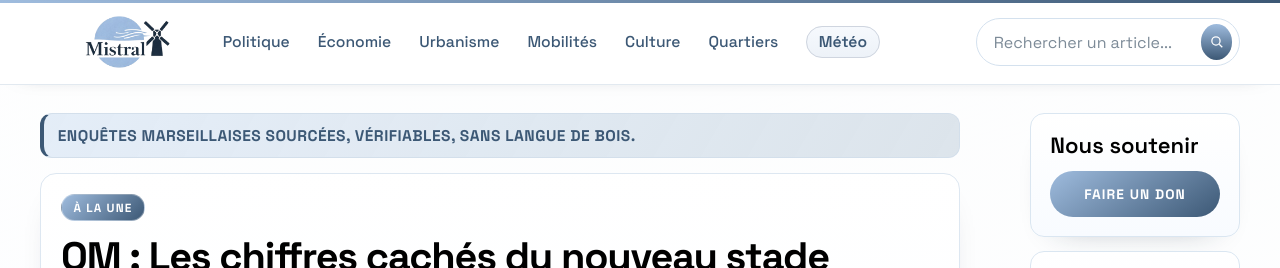
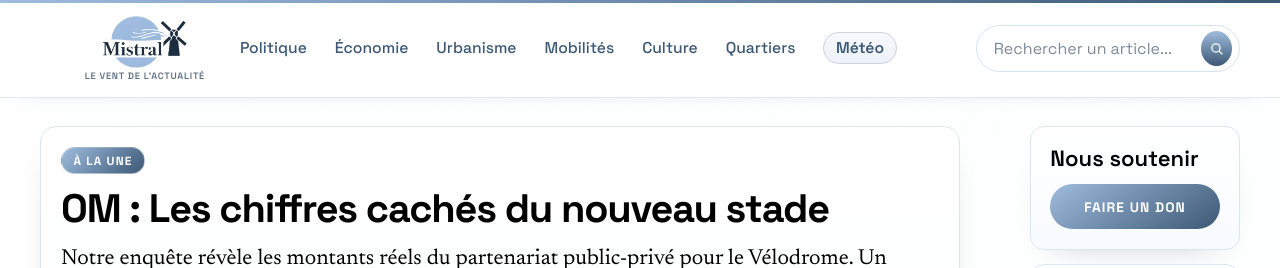
Before and after one commit to philippemaraval/Mistral, a website with bundled scripts: page index.html in a window 1280 px wide. Shown: the top 268 px of the page. Built offline with nearby package versions, Linux system fonts and the light colour scheme.

Commit message:
Move homepage tagline into header and remove intro panel

```diff
--- a/index.html
+++ b/index.html
@@ -30,7 +30,7 @@
       <div class="site-header__inner">
         <a class="brand" href="./index.html" aria-label="Accueil Mistral">
           <img class="brand__logo" src="./logo_mistral.png" alt="Logo Mistral" />
-          <span class="brand__name">Mistral</span>
+          <span class="brand__name">Le vent de l'actualité</span>
         </a>
 
         <button
@@ -83,10 +83,6 @@
 
     <main class="layout" id="main-content">
       <section class="content-flow" aria-label="Flux d'articles">
-        <section class="editorial-promise" aria-label="Promesse éditoriale">
-          <p>Enquêtes marseillaises sourcées, vérifiables, sans langue de bois.</p>
-        </section>
-
         <article class="featured-story" id="featured-story">
           <a
             class="featured-story__link"
--- a/styles.css
+++ b/styles.css
@@ -156,9 +156,9 @@ input {
 }
 
 .brand {
-  display: inline-flex;
-  align-items: center;
-  gap: 0.75rem;
+  display: inline-grid;
+  justify-items: center;
+  gap: 0.16rem;
   min-width: 0;
   transform: translateX(clamp(1.5rem, 4vw, 2.8rem));
   transition: opacity 160ms ease;
@@ -177,7 +177,16 @@ input {
 }
 
 .brand__name {
-  display: none;
+  display: block;
+  margin: 0;
+  font-family: var(--font-sans);
+  font-size: 0.58rem;
+  font-weight: 600;
+  letter-spacing: 0.08em;
+  text-transform: uppercase;
+  line-height: 1.1;
+  color: #5c7084;
+  white-space: nowrap;
 }
 
 .site-nav {
@@ -362,28 +371,6 @@ input {
   min-width: 0;
   max-width: 920px;
   justify-self: start;
-}
-
-.editorial-promise {
-  margin-bottom: 0.95rem;
-  padding: 0.72rem 0.86rem;
-  border: 1px solid #d3dfeb;
-  border-left: 4px solid var(--accent-warm);
-  border-radius: 12px;
-  background:
-    linear-gradient(120deg, rgba(159, 188, 222, 0.22) 0%, rgba(60, 88, 117, 0.14) 100%),
-    rgba(247, 251, 255, 0.9);
-  box-shadow: 0 14px 24px -26px rgba(16, 28, 41, 0.48);
-}
-
-.editorial-promise p {
-  margin: 0;
-  font-family: var(--font-sans);
-  font-size: 0.97rem;
-  font-weight: 700;
-  letter-spacing: 0.03em;
-  text-transform: uppercase;
-  color: var(--accent-strong);
 }
 
 .featured-story {
@@ -2758,6 +2745,11 @@ mark {
     height: 42px;
   }
 
+  .brand__name {
+    font-size: 0.49rem;
+    letter-spacing: 0.06em;
+  }
+
   .search-bar {
     width: min(240px, 100%);
     min-width: 0;
```
Also changed, not shown: 404.html (+1 -1 lines), about.html (+1 -1 lines), article.html (+1 -1 lines), category.html (+1 -1 lines), contact.html (+1 -1 lines), legal.html (+1 -1 lines), weather.html (+1 -1 lines).
